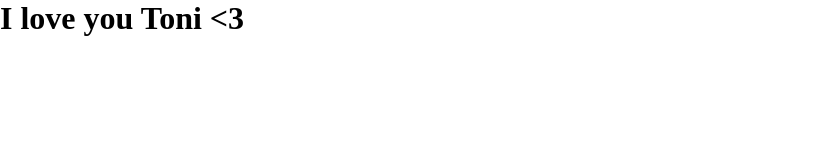
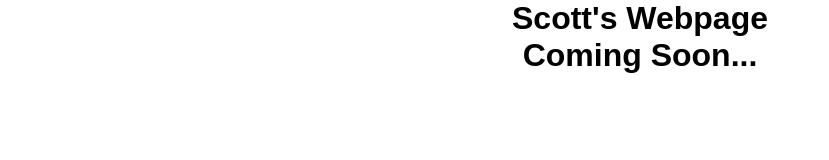
Before and after one commit to sfowler12/sfowler12.github.io, a plain HTML site: page index.html in a window 1280 px wide. Shown: the whole page, without its empty margins (0-829 px from the left). Drawn offline with Linux system fonts and the light colour scheme.

Commit message:
Add 'Coming Soon' text

```diff
--- a/index.html
+++ b/index.html
@@ -4,12 +4,15 @@
     <meta charset="UTF-8">
     <meta name="viewport" content="width=device-width, initial-scale=1.0">
     <meta http-equiv="X-UA-Compatible" content="ie=edge">
-    <title>HTML 5 Boilerplate</title>
+    <title>Scott Fowler</title>
     <link rel="stylesheet" href="./styles/styles.css">
 </head>
+
 <body>
-<h1>I love you Toni <3</h1>
-
+<div id="coming-soon">
+    <h1>Scott's Webpage</h1>
+    <h1>Coming Soon...</h1>
+</div>
 <script src="./scripts/scripts.js"></script>
 </body>
 </html>
--- a/styles/styles.css
+++ b/styles/styles.css
@@ -13,4 +13,13 @@ html {
 body {
     box-sizing: border-box;
     font-size: 1.6rem;
+    font-family: "Helvetica Nueue", Arial, Calibri
 }
+
+h1 {
+    text-align: center;
+}
+
+#coming-soon {
+
+}
```
